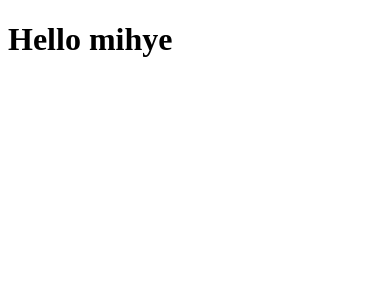
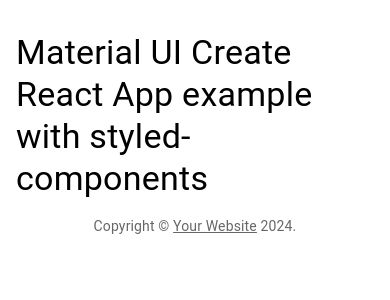
Before and after one commit to thwjdals/Ntelecom, a React app: page / in a window 390 px wide. Shown: the top 300 px of the page. Built offline with nearby package versions, Linux system fonts and the light colour scheme.

Commit message:
Add : 반응형 커스텀훅 / 라우터 기능

```diff
--- a/public/index.html
+++ b/public/index.html
@@ -2,6 +2,9 @@
 <html lang="en">
   <head>
     <meta charset="utf-8" />
+    <link rel="preconnect" href="https://fonts.googleapis.com" />
+    <link rel="preconnect" href="https://fonts.gstatic.com" crossorigin />
+    <link href="https://fonts.googleapis.com/css2?family=Noto+Sans+KR:wght@100..900&display=swap" rel="stylesheet" />
     <title>title</title>
   </head>
   <body>
--- /dev/null
+++ b/src/App.jsx
@@ -0,0 +1,37 @@
+import React from 'react';
+import { Outlet } from 'react-router-dom';
+import Container from '@mui/material/Container';
+import Typography from '@mui/material/Typography';
+import Box from '@mui/material/Box';
+import Link from '@mui/material/Link';
+
+function Copyright() {
+  return (
+    <Typography variant="body2" color="text.secondary" align="center">
+      {'Copyright © '}
+      <Link color="inherit" href="https://mui.com/">
+        Your Website
+      </Link>{' '}
+      {new Date().getFullYear()}.
+    </Typography>
+  );
+}
+
+function App() {
+  return (
+    <div>
+      <Container maxWidth="sm">
+        <Box sx={{ my: 4 }}>
+          <Typography variant="h4" component="h1" sx={{ mb: 2 }}>
+            Material UI Create React App example with styled-components
+          </Typography>
+
+          <Copyright />
+        </Box>
+      </Container>
+      <Outlet />
+    </div>
+  );
+}
+
+export default App;
--- /dev/null
+++ b/src/Main.jsx
@@ -0,0 +1,20 @@
+import React from 'react';
+import styled from 'styled-components';
+import useViewport from './hooks/useViewPort';
+
+const Text = styled.p`
+  font-size: ${props => props.fontSize}px;
+  line-height: ${props => props.lineHeight}px;
+`;
+
+const Main = () => {
+  const { isMobile } = useViewport();
+  return (
+    <>
+      <Text fontSize={isMobile ? 12 : 16} lineHeight={isMobile ? 18 : 20}>
+        배너배배너배너배너배너배너배너배너배너배너배너배너배너배너배너배너배너배너배너배너배너배너배너배너배너배너배너배너배너배너배너배너배너배너배너배너배너배너배너배너배너배너배너배너배너배너배너배너배너배너배너배너배너배너배너배너배너배너배너배너배너배너배너배너배너배너배너배너배너배너배너배너배너너배너
+      </Text>
+    </>
+  );
+};
+export default Main;
--- /dev/null
+++ b/src/Router.jsx
@@ -0,0 +1,26 @@
+import React from 'react';
+import { createBrowserRouter } from 'react-router-dom';
+import { lazy, Suspense } from 'react';
+import App from './App';
+
+const Main = lazy(() => import('./Main'));
+
+const router = createBrowserRouter([
+  {
+    path: '/',
+    element: <App />,
+    errorElement: <p>에러</p>,
+    children: [
+      {
+        path: '/home',
+        element: (
+          <Suspense fallback={<p>로딩...</p>}>
+            <Main />{' '}
+          </Suspense>
+        ),
+      },
+    ],
+  },
+]);
+
+export default router;
--- /dev/null
+++ b/src/assets/GlobalStyle.jsx
@@ -0,0 +1,20 @@
+import { createGlobalStyle } from 'styled-components';
+import reset from 'styled-reset';
+
+const GlobalStyle = createGlobalStyle`
+  ${reset}
+  * {
+    box-sizing : border-box;
+  }
+
+  * {
+  margin: 0;
+  padding: 0;
+}
+
+  body{
+    font-family: font-family: "Noto Sans KR", sans-serif;
+  }
+`;
+
+export default GlobalStyle;
--- /dev/null
+++ b/src/assets/theme.jsx
@@ -0,0 +1,39 @@
+import { css } from 'styled-components';
+
+export const theme = {
+  mainBlack: '#000000',
+  mainWhite: '#FFFFFF',
+  mainPink: '#FF385C',
+  mainGrey: '#F7F7F7',
+  darkGrey: '#797979',
+
+  fontLogo: "'Song Myung', serif",
+
+  fontLarge: '48px',
+  fontMedium: '28px',
+  fontSemiMedium: '20px',
+  fontRegular: '18px',
+  fontSmall: '16px',
+  fontMicro: '14px',
+
+  weightBold: 700,
+  weightSemiBold: 600,
+  weightRegular: 400,
+
+  absoluteCenter: css`
+    position: absolute;
+    top: 50%;
+    left: 50%;
+    transform: translate(-50%, -50%);
+  `,
+};
+
+export const mixins = {
+  // flex
+  flexBox: (direction = 'row', align = 'center', justify = 'center') => `
+    display: flex;
+    flex-direction: ${direction};
+    align-items: ${align};
+    justify-content: ${justify};
+  `,
+};
--- /dev/null
+++ b/src/hooks/useViewport.jsx
@@ -0,0 +1,30 @@
+import { useLayoutEffect, useState } from 'react';
+
+function useViewport() {
+  const [width, setWidth] = useState(0);
+  const [height, setHeight] = useState(0);
+  const [isMobile, setIsMobile] = useState(false);
+  const [isLoaded, setIsLoaded] = useState(false);
+
+  const handleResize = () => {
+    setWidth(window.innerWidth);
+    setHeight(window.innerHeight);
+    setIsMobile(window.innerWidth <= 768 || window.outerWidth <= 768);
+  };
+
+  useLayoutEffect(() => {
+    handleResize();
+    setIsLoaded(true);
+    window.addEventListener('resize', handleResize);
+    return () => window.removeEventListener('resize', handleResize);
+  }, []);
+
+  return {
+    width,
+    height,
+    isMobile,
+    isLoaded,
+  };
+}
+
+export default useViewport;
--- a/src/index.jsx
+++ b/src/index.jsx
@@ -1,11 +1,19 @@
-import ReactDOM from 'react-dom';
+import ReactDOM from 'react-dom/client';
 import React from 'react';
-
-function App() {
-  const name = 'mihye';
-
-  return <h1>Hello {name}</h1>;
-}
+import { RouterProvider } from 'react-router-dom';
+import { ThemeProvider } from 'styled-components';
+import { theme, mixins } from './assets/theme';
+import GlobalStyle from './assets/GlobalStyle';
+import router from './Router';
 
 const root = ReactDOM.createRoot(document.getElementById('app'));
-root.render(<App />);
+
+console.log(router);
+root.render(
+  <React.StrictMode>
+    <GlobalStyle />
+    <ThemeProvider theme={{ ...theme, ...mixins }}>
+      <RouterProvider router={router} fallbackElement={<div>Loading...</div>} />
+    </ThemeProvider>
+  </React.StrictMode>,
+);
```
Also changed, not shown: package.json (+11 -1 lines), src/assets/test.txt (deleted), 1 other file (tests, documents, lock files or other folders).
